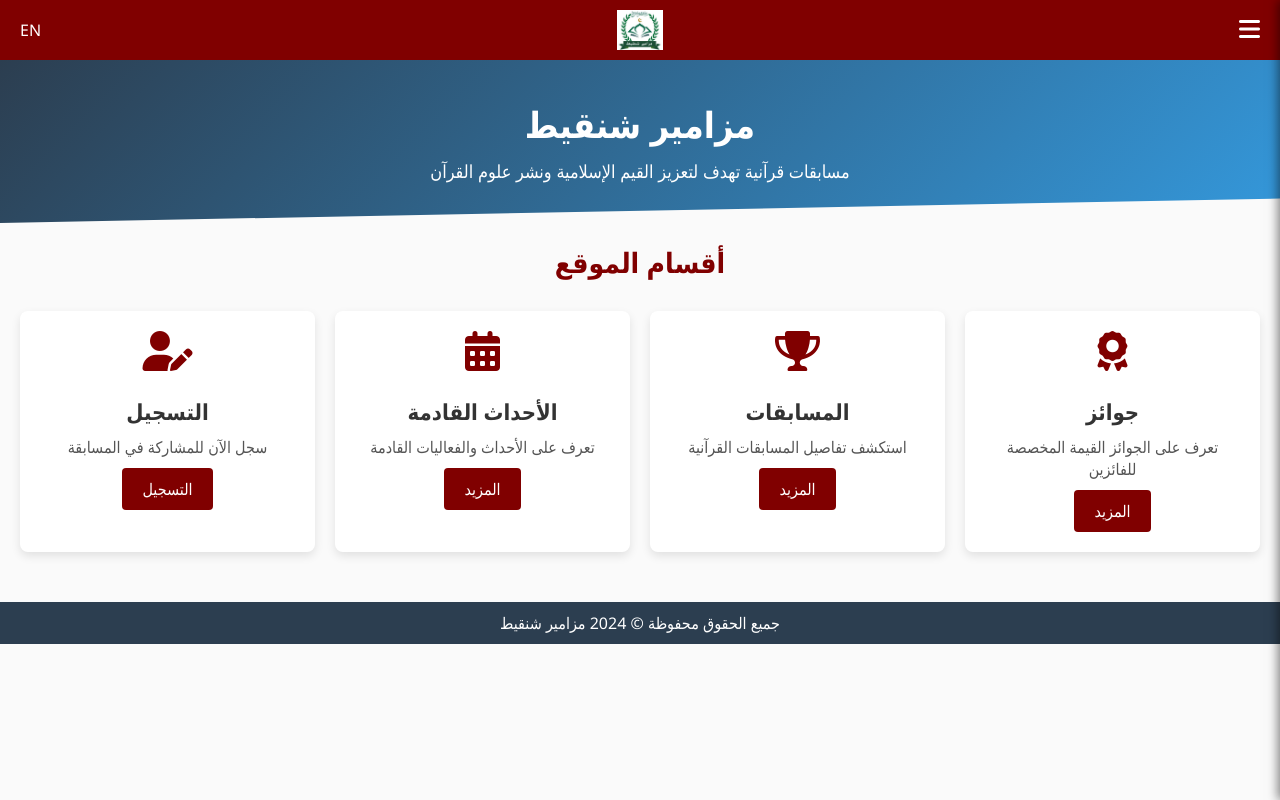
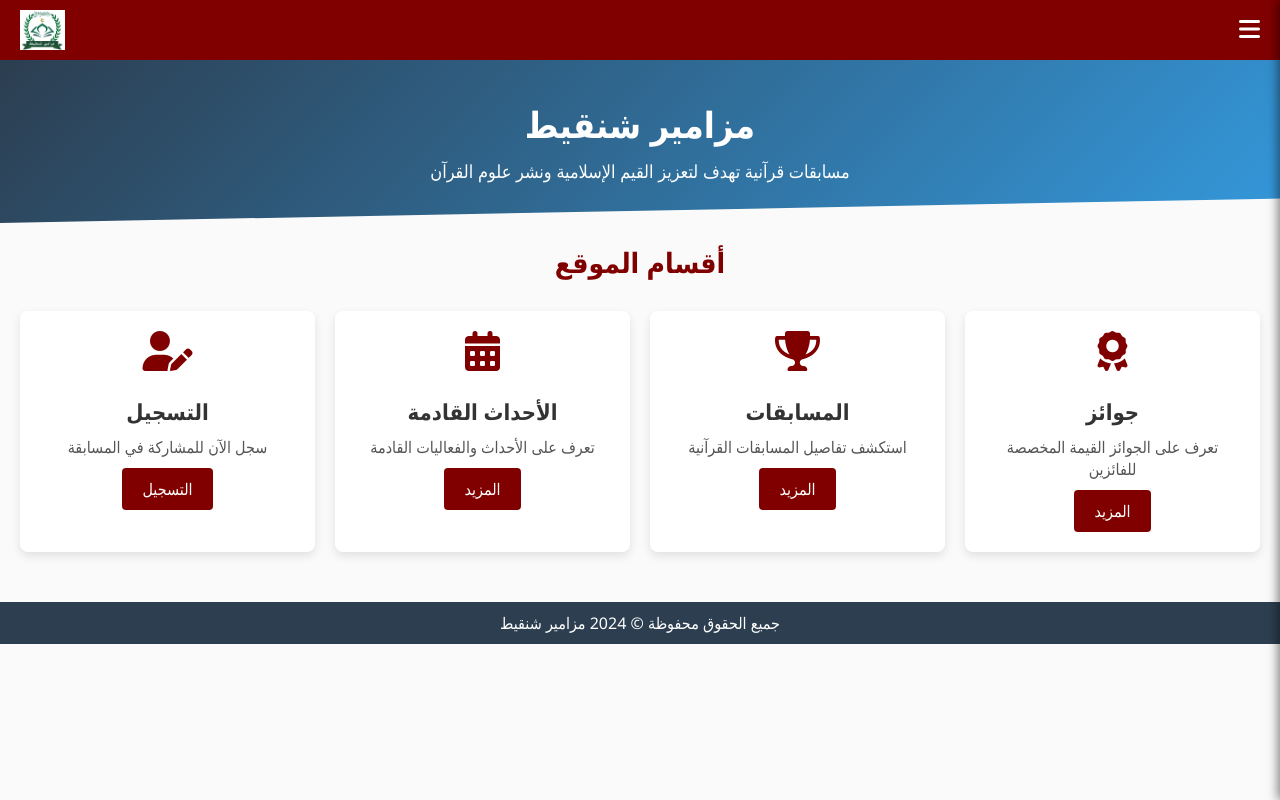
Before and after one commit to SidiM2024/Chinguetti, a plain HTML site: page home.html in a window 1280 px wide. Drawn offline with Linux system fonts and the light colour scheme.

Commit message:
Update home.html

```diff
--- a/home.html
+++ b/home.html
@@ -14,7 +14,7 @@
                 <i class="fas fa-bars"></i>
             </button>
             <img src="logo.jpg" alt="Logo" class="logo">
-            <a href="https://translate.google.com/translate?sl=ar&tl=en&u=https://your-website.com" class="lang-switch" target="_blank">EN</a>
+
         </div>
     </header>
 
```
